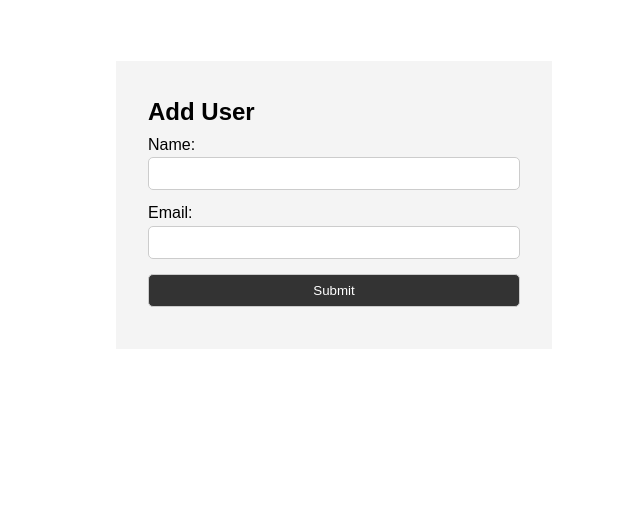
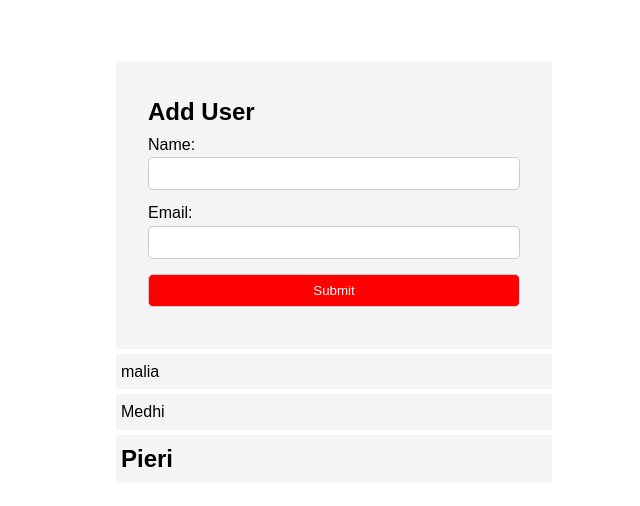
Before and after one commit to siyaphe/JavaScript, a plain HTML site: page index.html in a window 1280 px wide. Shown: the part 70-576 px from the top of the page, without its empty margins (306-946 px from the left). Drawn offline with Linux system fonts and the light colour scheme.

Commit message:
Third commit

```diff
--- a/app.js
+++ b/app.js
@@ -1,4 +1,23 @@
 //ELEMENT SELECTORS
 
 // Single Element selectors
-console.log(document.getElementById('my-form'));
+// console.log(document.getElementById('my-form'));
+//     // const form = document.getElementById('my-form');
+//     // console.log(form);
+// console.log(document.querySelector('.container'));
+
+// Multiple Element Selector
+// // console.log(document.querySelectorAll('.item'));
+// console.log(document.getElementsByTagName('li'));
+
+
+// MANIPULATION THE DOM
+const ul = document.querySelector('.items');
+// ul.remove();
+// ul.lastElementChild.remove();
+ul.firstElementChild.textContent = 'malia';
+ul.children[1].innerHTML = 'Medhi';
+ul.lastElementChild.innerHTML = '<h1>Pieri</h1>';
+
+const button = document.querySelector('.button');
+button.style.background = 'red';
--- a/index.html
+++ b/index.html
@@ -15,7 +15,7 @@
         </Header>
 
         <!-- My section start here-->
-        <section class="Container">
+        <section class="container">
             <form id="my-form">
                 <h1>Add User</h1>
                 <div class="msg"></div>
@@ -30,12 +30,12 @@
                 <input class="button" type="submit" value="Submit">
             </form>
 
-            <!-- <ul id="users"></ul>
+            <ul id="users"></ul>
             <ul class="items">
                 <li class="item">Item 1</li>
                 <li class="item">Item 2</li>
                 <li class="item">Item 3</li>
-            </ul> -->
+            </ul>
 
         </section>
 
--- a/style.css
+++ b/style.css
@@ -25,7 +25,7 @@ header{
     text-align: center;
 }
 
-.Container{
+.container{
     margin:auto;
     width: 500px;
     padding: 3rem 2rem;
```
